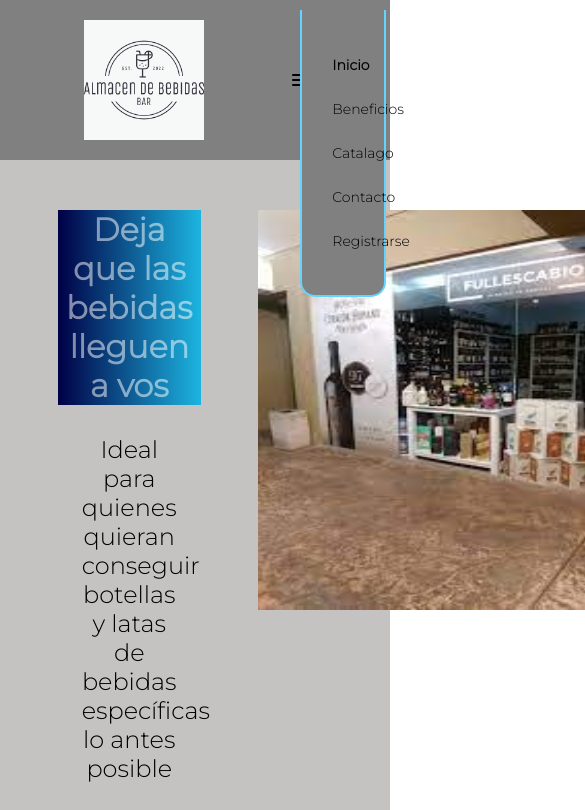
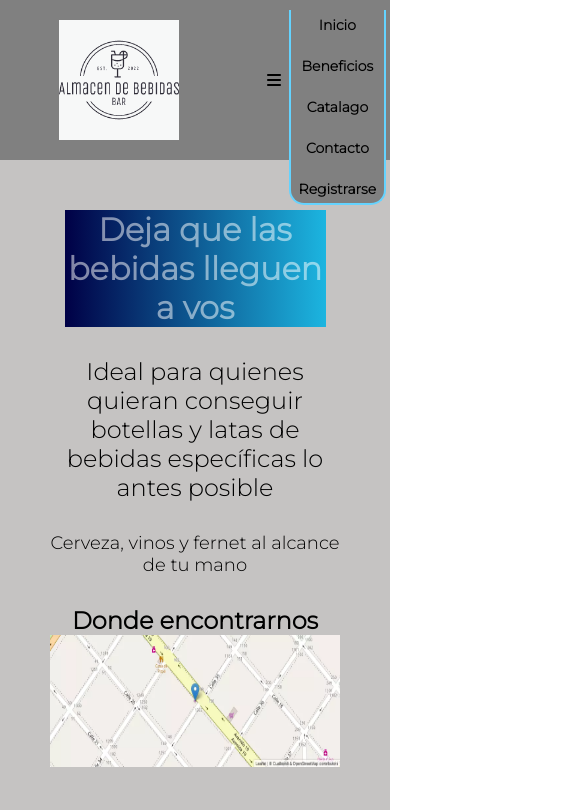
Before and after one commit to santafree/Trabajo-integrador, a plain HTML site: page index.html in a window 390 px wide. Both pictures are taken after a click on the label 299 px from the left and 80 px from the top of the page. Shown: the top 810 px of the page, 585 px wide, since content can reach past the window. Drawn offline with Linux system fonts and the light colour scheme.

Commit message:
Correcion de errores

```diff
--- a/assets/mediaquaries.css
+++ b/assets/mediaquaries.css
@@ -1,12 +1,69 @@
+
 @media(max-width: 570px){
-    .text p{
-        width: 70%;
-        max-width: unset;
+
+
+    .navbar-list{
+        position: absolute;
+        top:10px;
+        right: 1%;
+        width: 25%;
+        flex-direction: column;
+        background-color: grey;
+        border: 2px solid var(--electric);
+        border-top: none;
+        border-radius: 0px 0px 15px 15px;
+        padding: 5px;
+        gap: 22px;
+        display: none;
 
     }
+    .navbar-list a{
+        font-weight: 800;
+    }
+
+    .foto-local{
+        display: none;
+    }
+    .menu{
+        display: flex;
+        order: 2;
+        cursor: pointer;
+        padding: 50px;
+    }
+    .menu img{
+        width: 25px;
+        height: 25px;
+    }
+    #menu-hamburgesa:checked + .navbar-list{
+        display: flex;
+    }
+    .text{
+        width: 100%;
+        text-align: center;
+        justify-content: center;
+        align-items: center;
+        gap: 30px;
+    }
+    .text h1{
+        width: 90%;
+        max-width: 500px;
+        min-width: unset;
+    }
+
+    .img{
+        display: none;
+    }
+    #about h2{
+        text-align: center;
+        width: 80%;
+    }
+    .container{
+        max-width: 100%;
+    }
+
     .info-benef{
         width: 100%;
-        height: 950px;
+      height: 100%;
         justify-content: center;
     }
 
@@ -22,12 +79,21 @@
     .catalog-indiv{
         width: 100%;
     }
+    #contact h2{
+        position: relative;
+        right: -10px;
+
+    }
+    .contacto h3{
+        position: relative;
+        right: -20px;
+    }
     .footer-nav{
         flex-direction: column;
         text-align: center;
     }
 }
-@media ( max-width: 992px){
+@media(min-width:570px) and ( max-width: 992px){
     .navbar{
         gap: 10px;
     }
@@ -42,17 +108,24 @@
         border: 2px solid var(--electric);
         border-top: none;
         border-radius: 0px 0px 15px 15px;
-        align-items: flex-start;
-        padding: 45px 30px;
-        gap: 25px;
+        padding: 5px;
+        gap: 22px;
 
         display: none;
 
+    }
+    .navbar-list a{
+        font-weight: 800;
+    }
+
+    .foto-local{
+        display: none;
     }
     .menu{
         display: flex;
         order: 2;
         cursor: pointer;
+        padding: 20px;
     }
     .menu img{
         width: 25px;
```
